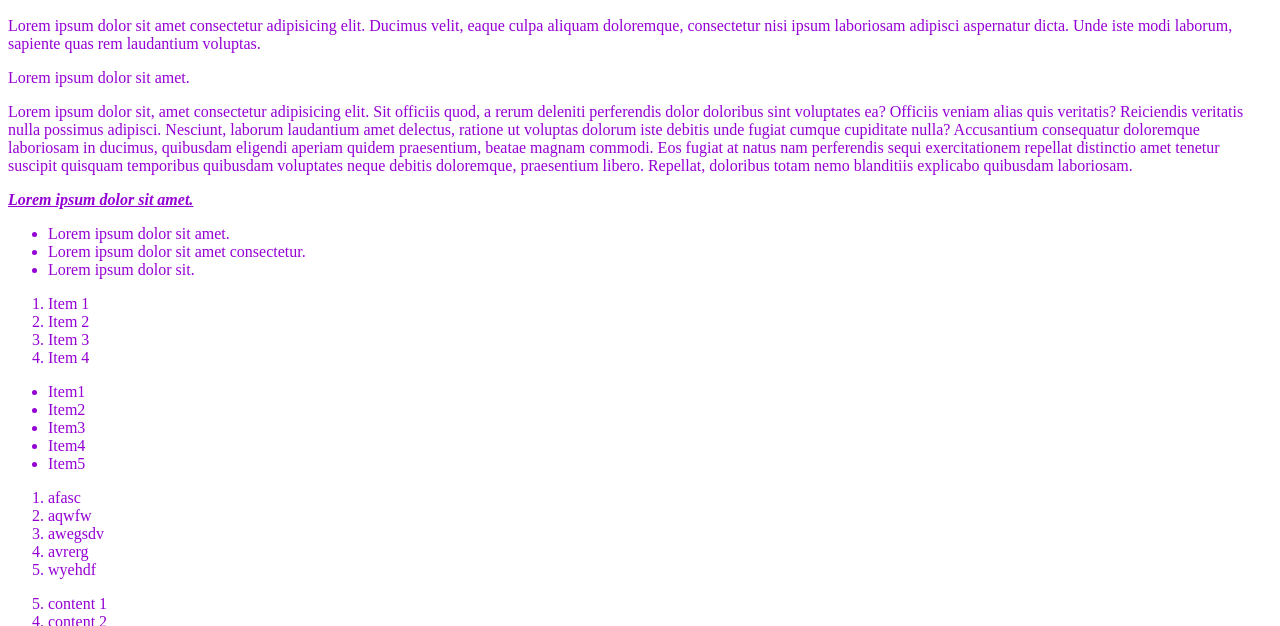
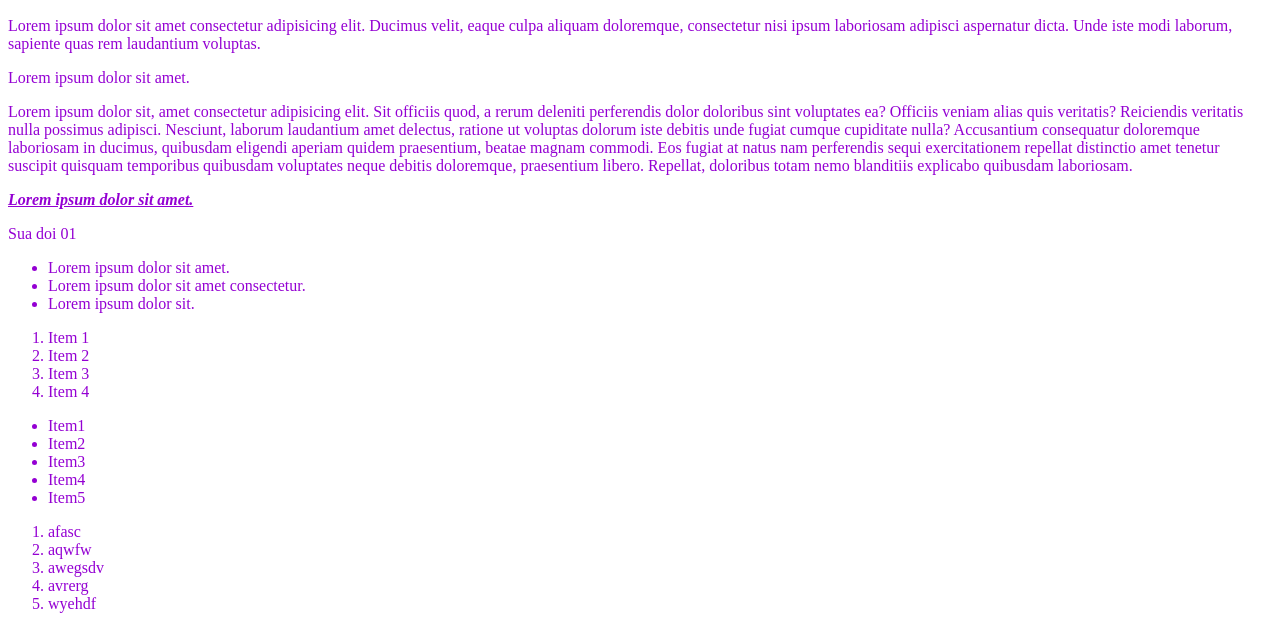
Before and after one commit to thanngnguyen/project-1, a plain HTML site: page index.html in a window 1280 px wide. Shown: the part 147-773 px from the top of the page. Drawn offline with Linux system fonts and the light colour scheme.

Commit message:
Sua doi 01

```diff
--- a/index.html
+++ b/index.html
@@ -48,6 +48,7 @@
         ><i><u>Lorem ipsum dolor sit amet.</u></i></b
       >
     </p>
+    <p>Sua doi 01</p>
     <ul>
       <li>Lorem ipsum dolor sit amet.</li>
       <li>Lorem ipsum dolor sit amet consectetur.</li>
```
